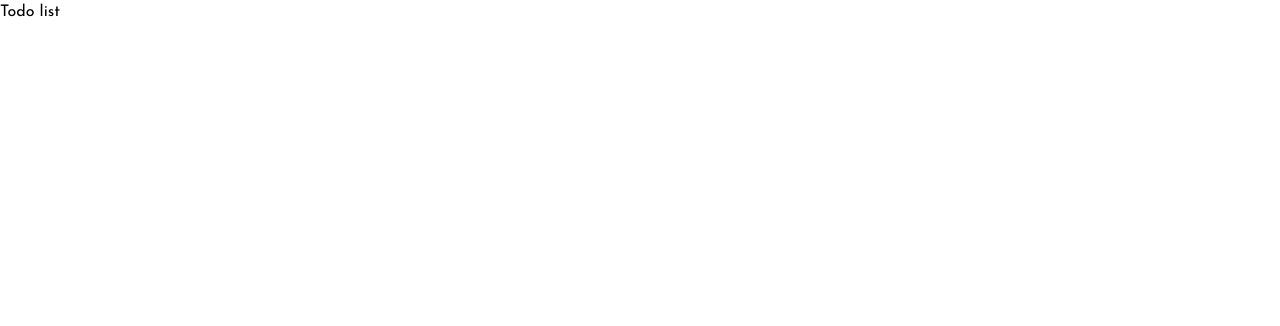
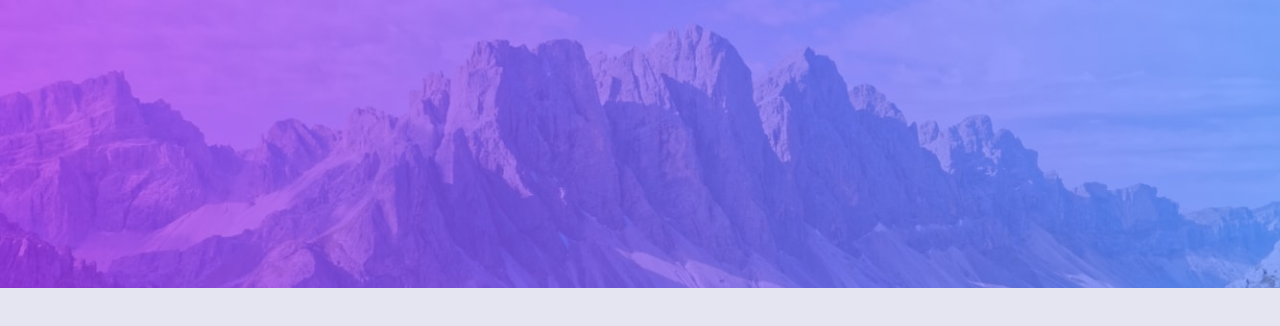
Before and after one commit to MohamedMahmoudHaleem/Todo-List-FEM, a React (Vite) app: page / in a window 1280 px wide. Shown: the top 326 px of the page. Built offline with nearby package versions, Linux system fonts and the light colour scheme.

Commit message:
toggle between backgrounds

```diff
--- a/src/App.jsx
+++ b/src/App.jsx
@@ -3,12 +3,17 @@ import Header from "./Header.jsx";
 import NewTodo from "./NewTodo.jsx";
 import ToDoList from "./ToDoList.jsx";
 import { MyToDoContext } from "./MyToDoContext.jsx";
+// import BgDesktopLight from './assets/images/bg-desktop-light.jpg'
+// import BgDesktopDark from './assets/images/bg-desktop-dark.jpg';
+// import BgMobileLight from './assets/images/bg-mobile-light.jpg'
+// import BgMobileDark from './assets/images/bg-mobile-dark.jpg'
 import IconCheck from "./assets/images/icon-check.svg";
 import IconCross from "./assets/images/icon-cross.svg";
 import IconMoon from "./assets/images/icon-moon.svg";
 import IconSun from "./assets/images/icon-sun.svg";
 
 function App() {
+  //conditional state if the theme is dark return true .
   const [darkMode, setDarkMode] = useState(
     () => localStorage.getItem("theme") === "dark"
   );
@@ -22,7 +27,14 @@ function App() {
     }
   }, [darkMode]);
   return (
-    <div className="font-JosefinSans bg-ne">
+    <div className="font-JosefinSans bg-neutral-light-veryLightGrayishBlue min-h-screen relative">
+      <div
+        className={`absolute top-0 left-0 w-full h-72 bg-no-repeat bg-cover ${
+          darkMode
+            ? "bg-dark-mode-bg md:bg-dark-mode-bg-desktop"
+            : "bg-light-mode-bg md:bg-light-mode-bg-desktop"
+        }`}
+      ></div>
       <MyToDoContext.Provider
         value={{
           toggle: darkMode,
--- a/tailwind.config.js
+++ b/tailwind.config.js
@@ -6,11 +6,17 @@ export default {
       fontFamily: {
         JosefinSans: ["Josefin Sans", "sans-serif"],
       },
+      backgroundImage: {
+        "light-mode-bg": "url('./assets/images/bg-mobile-light.jpg')",
+        "light-mode-bg-desktop": "url('./assets/images/bg-desktop-light.jpg')",
+        "dark-mode-bg": "url('./assets/images/bg-mobile-dark.jpg')",
+        "dark-mode-bg-desktop": "url('./assets/images/bg-desktop-dark.jpg')",
+      },
       colors: {
         primary: {
           brightBlue: "hsl(220, 98%, 61%)",
           checkBackground:
-          "linear-gradient(hsl(192, 100%, 67%), hsl(280, 87%, 65%))",
+            "linear-gradient(hsl(192, 100%, 67%), hsl(280, 87%, 65%))",
         },
         neutral: {
           // Light theme colors
```
